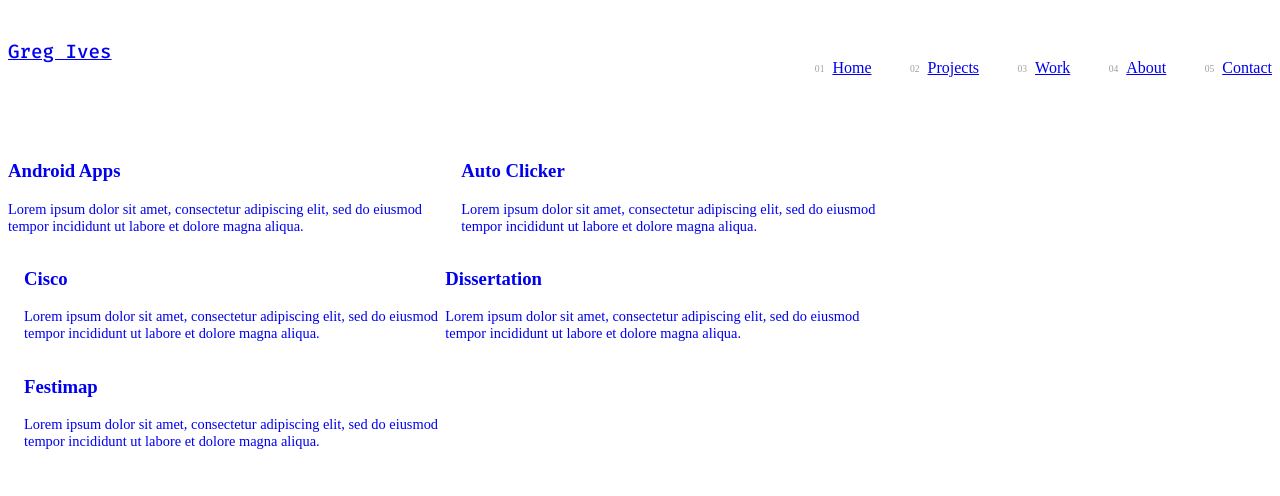
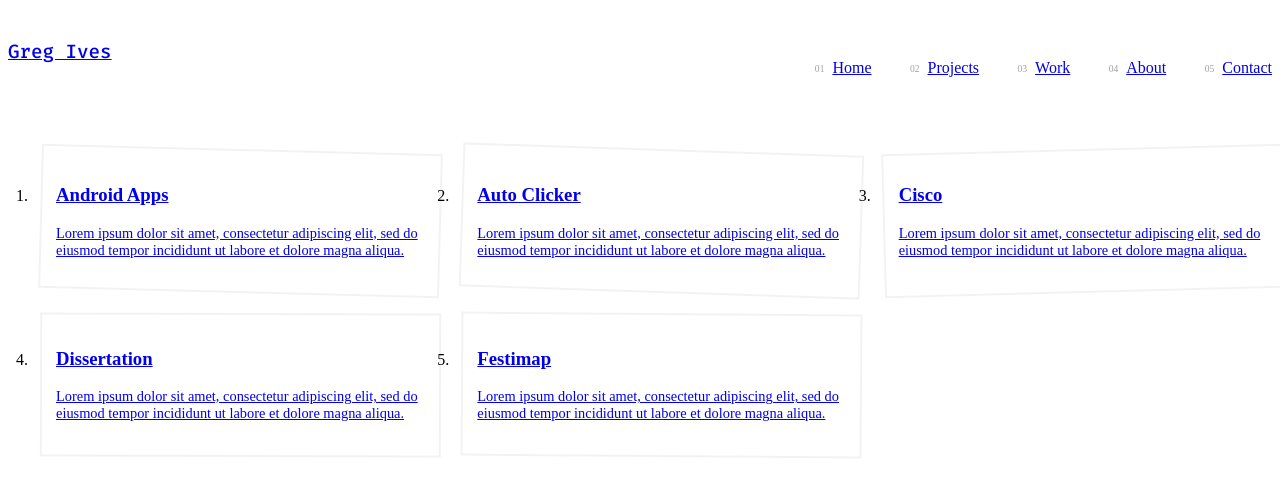
Before and after one commit to gregives/gregives.co.uk, a Nuxt app: page /projects in a window 1280 px wide. Shown: the top 496 px of the page. Built offline with nearby package versions, Linux system fonts and the light colour scheme.

Commit message:
Use CSS grid for projects

```diff
--- a/assets/sass/default.scss
+++ b/assets/sass/default.scss
@@ -48,7 +48,7 @@
 h3 {
   font-size: calc(100% + 0.8vw);
   font-family: $header-font;
-  margin-bottom: 1rem;
+  margin-bottom: 0.5rem;
 
   @media (min-width: $break-xl) {
     font-size: calc(100% + #{$break-xl * 0.8 / 100});
--- a/layouts/default.vue
+++ b/layouts/default.vue
@@ -17,7 +17,7 @@
 }
 </script>
 
-<style lang="scss" scoped>
+<style lang="scss">
 #__layout > div {
   height: 100%;
   display: flex;
--- a/pages/projects/index.vue
+++ b/pages/projects/index.vue
@@ -1,11 +1,15 @@
 <template>
-  <div id="projects" class="container">
-    <div v-for="project in projects" :key="project.title">
-      <nuxt-link :to="link(project)">
-        <h3>{{ title(project) }}</h3>
-        <p>{{ project.description }}</p>
-      </nuxt-link>
-    </div>
+  <div class="container">
+    <ol id="projects">
+      <li v-for="project in projects" :key="project.title">
+        <nuxt-link :to="link(project)">
+          <div>
+            <h3>{{ title(project) }}</h3>
+            <p>{{ project.description }}</p>
+          </div>
+        </nuxt-link>
+      </li>
+    </ol>
   </div>
 </template>
 
@@ -48,55 +52,66 @@
 @import '~/assets/sass/_variables';
 
 #projects {
-  display: flex;
-  flex-wrap: wrap;
-  flex-direction: row;
+  display: grid;
+  grid-template-columns: 1fr;
+  grid-gap: 2.5rem;
 
-  > div {
-    width: 100%;
+  @media (min-width: $break-sm) {
+    grid-template-columns: 1fr 1fr;
+  }
 
-    @media (min-width: $break-sm) {
-      width: 50%;
+  @media (min-width: $break-lg) {
+    grid-template-columns: 1fr 1fr 1fr;
+  }
 
-      &:nth-child(2n) {
-        padding-left: 1rem;
+  li {
+    margin: -1rem;
+    padding: 0rem;
+    position: relative;
+
+    > a {
+      display: block;
+      margin: 0;
+      padding: 1.5rem;
+      white-space: initial;
+
+      &::after {
+        display: none;
       }
 
-      &:nth-child(2n + 1) {
-        padding-right: 1rem;
+      &::before {
+        background: none;
+        border: solid 2px transparentize(black, 0.95);
+        box-sizing: content-box;
+        content: '';
+        height: calc(100% - 1rem);
+        left: 0.5rem;
+        position: absolute;
+        transition: border 150ms ease;
+        top: 0.5rem;
+        width: calc(100% - 1rem);
+      }
+
+      &:hover::before {
+        border: solid 2px transparentize(black, 0.9);
+      }
+
+      > div {
+        height: 100%;
+        width: 100%;
       }
     }
 
-    @media (min-width: $break-lg) {
-      width: 1/3 * 100%;
-
-      &:nth-child(3n) {
-        padding-left: 1rem;
-        padding-right: 0;
-      }
-
-      &:nth-child(3n + 1) {
-        padding-left: 0;
-        padding-right: 1rem;
-      }
-
-      &:nth-child(3n + 2) {
-        padding-left: 1rem;
-        padding-right: 1rem;
+    @for $i from 1 through 5 {
+      &:nth-child(#{$i}) > a::before,
+      &:nth-child(#{$i}) > a::after {
+        transform: rotate(#{random() * 4 - 2}deg);
       }
     }
+  }
 
-    a {
-      padding: 0;
-      margin: 0;
-      position: relative;
-      text-decoration: none;
-      white-space: initial;
-    }
-
-    p {
-      font-size: 90%;
-    }
+  p {
+    font-size: 90%;
   }
 }
 </style>
```
